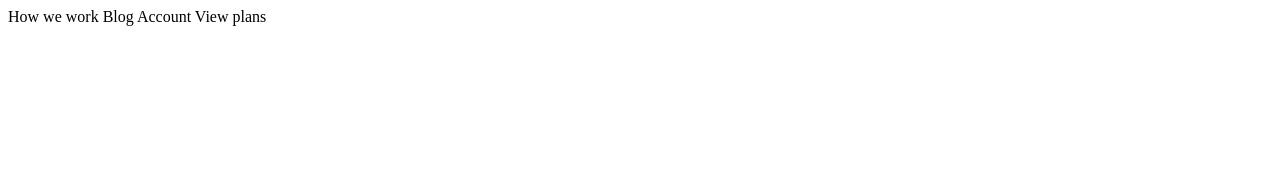
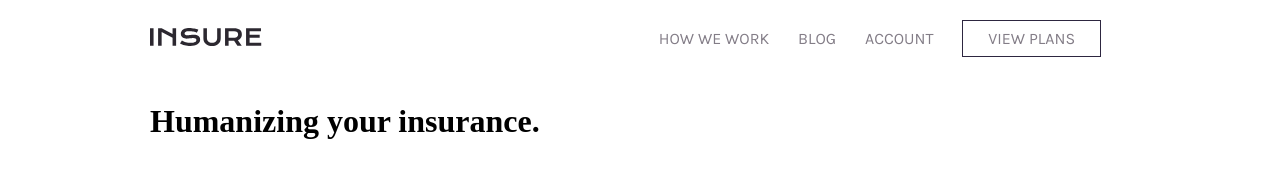
Before and after one commit to Filthycasual13/Insure-landing-page, a plain HTML site: page index.html in a window 1280 px wide. Drawn offline with nearby package versions, Linux system fonts and the light colour scheme.

Commit message:
styled heading

```diff
--- a/index.html
+++ b/index.html
@@ -3,7 +3,7 @@
 <head>
   <meta charset="UTF-8">
   <meta name="viewport" content="width=device-width, initial-scale=1.0"> <!-- displays site properly based on user's device -->
-
+  <link rel="stylesheet" href="style.css">
   <link rel="icon" type="image/png" sizes="32x32" href="./images/favicon-32x32.png">
 
   <title>Frontend Mentor | Insure landing page</title>
@@ -12,16 +12,34 @@
 <body>
 
   <div id="wrapper">
+    <div class="heading">
+      <div class="logo"><img src="images/logo.svg" alt="Logo"></div>
+      <div class="links">
+        <span>How we work</span>
+        <span>Blog</span>
+        <span>Account</span>
+        <div class="btn plans">View plans</div>
+      </div>
+    </div>
+    <div class="section-one">
+      <div class="left">
+        <h1>
+          Humanizing your insurance.
+        </h1>
+      </div>
+      <div class="right">
 
-    How we work
-    Blog
-    Account
-    View plans
+      </div>
+    </div>
+
+
+
+
   </div>
 
 
 
-  <!-- Humanizing your insurance.
+  <!--
 
   Get your life insurance coverage easier and faster. We blend our expertise
   and technology to help you find the plan that’s right for you. Ensure you
--- a/style.scss
+++ b/style.scss
@@ -7,4 +7,54 @@ $darkGrayishViolet: hsl(273, 4%, 51%);
 $grayishBlue: hsl(216, 30%, 68%);
 $veryLightGray: hsl(0, 0%, 98%);
 $headingFont: 'DM Serif Display', sans-serif;
-$bodyFont: 'Karla', sans-serif:
+$bodyFont: 'Karla', sans-serif;
+
+body {
+    padding: 0;
+    margin: 0;
+    box-sizing: border-box;
+}
+
+#wrapper {
+    display: flex;
+    flex-direction: column;
+    padding: 0 150px 0 150px;
+}
+
+.btn {
+    background: transparent;
+    padding: 8px 25px 8px 25px;
+    border: 1px solid $darkViolet;
+}
+
+.heading {
+    display: flex;
+    flex-direction: row;
+    align-items: center;
+    justify-content: space-between;
+    padding: 20px 0 25px 0;
+
+    .logo {
+        position: relative;
+    }
+
+    .links {
+        display: flex;
+        flex-direction: row;
+        align-items: center;
+        justify-content: space-evenly;
+        width: 500px;
+        color: $darkGrayishViolet;
+        font-family: $bodyFont;
+        text-transform: uppercase;
+
+        .plans{
+            &:hover{
+                background-color: $darkViolet;
+                color: white;
+                border: 1px solid white;
+                transition: ease-in 0.2s;
+            }
+        }
+    }
+}
```
Also changed, not shown: style.css (added), 2 other files.
